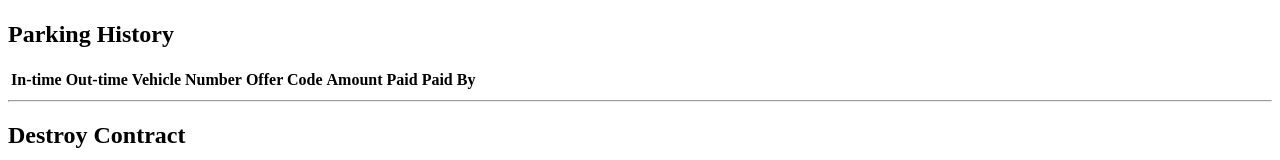
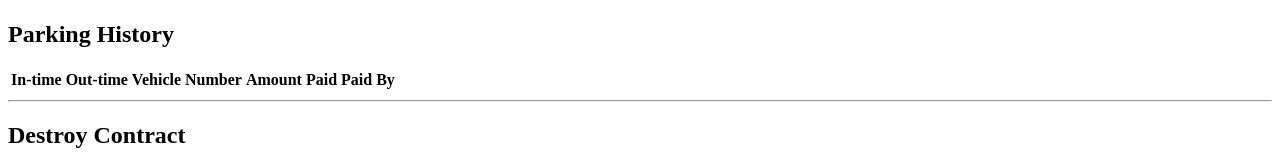
Before and after one commit to JediRhymeTrix/ParkingLot, a website: page app/index.html in a window 1280 px wide. Shown: the part 908-1068 px from the top of the page. Drawn offline with nearby package versions, Linux system fonts and the light colour scheme; files whose address does not match are found by name.

Commit message:
removed offer code from payment history

```diff
--- a/app/index.html
+++ b/app/index.html
@@ -102,7 +102,6 @@
                 <th>In-time</th>
                 <th>Out-time</th>
                 <th>Vehicle Number</th>
-                <th>Offer Code</th>
                 <th>Amount Paid</th>
                 <th>Paid By</th>
             </tr>
```
